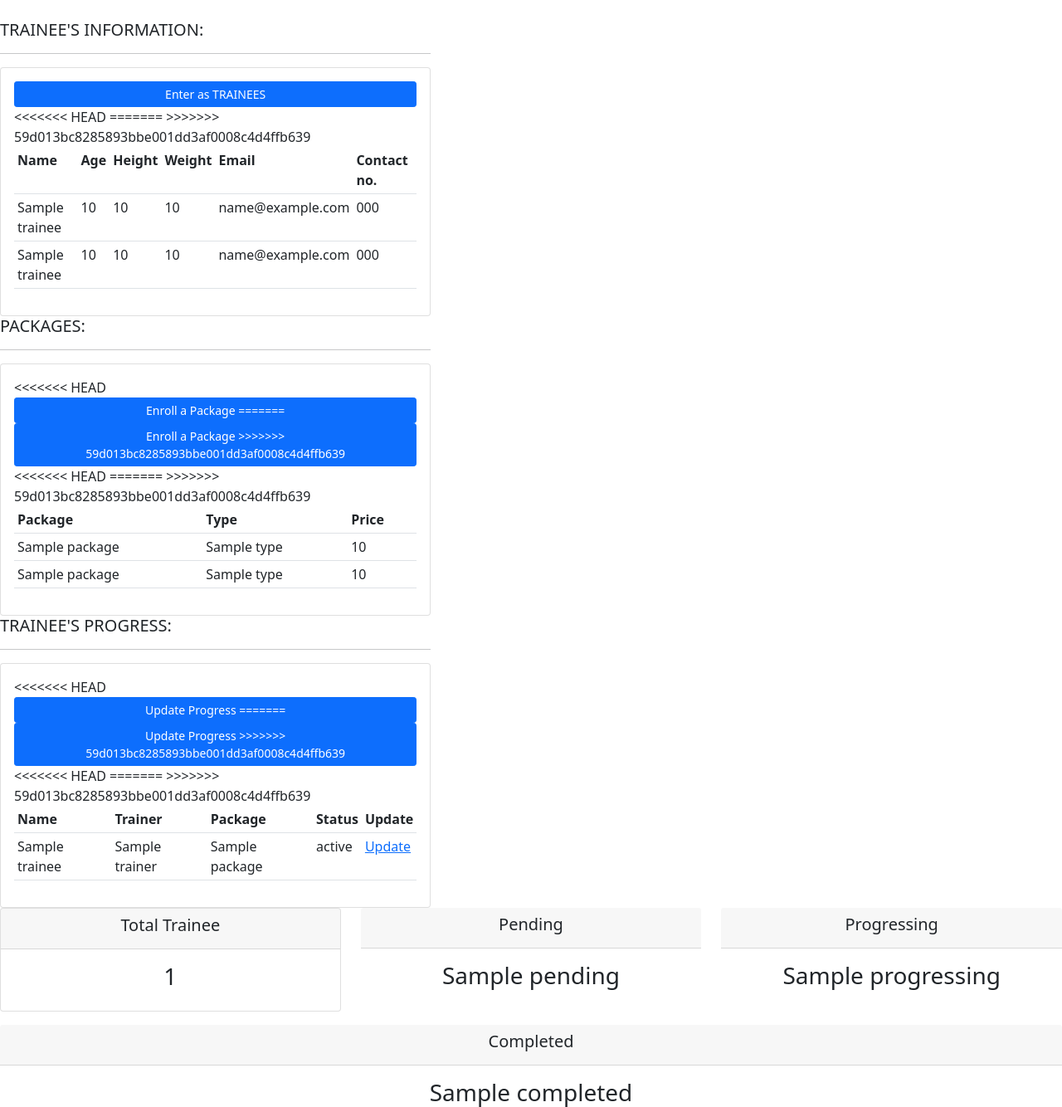
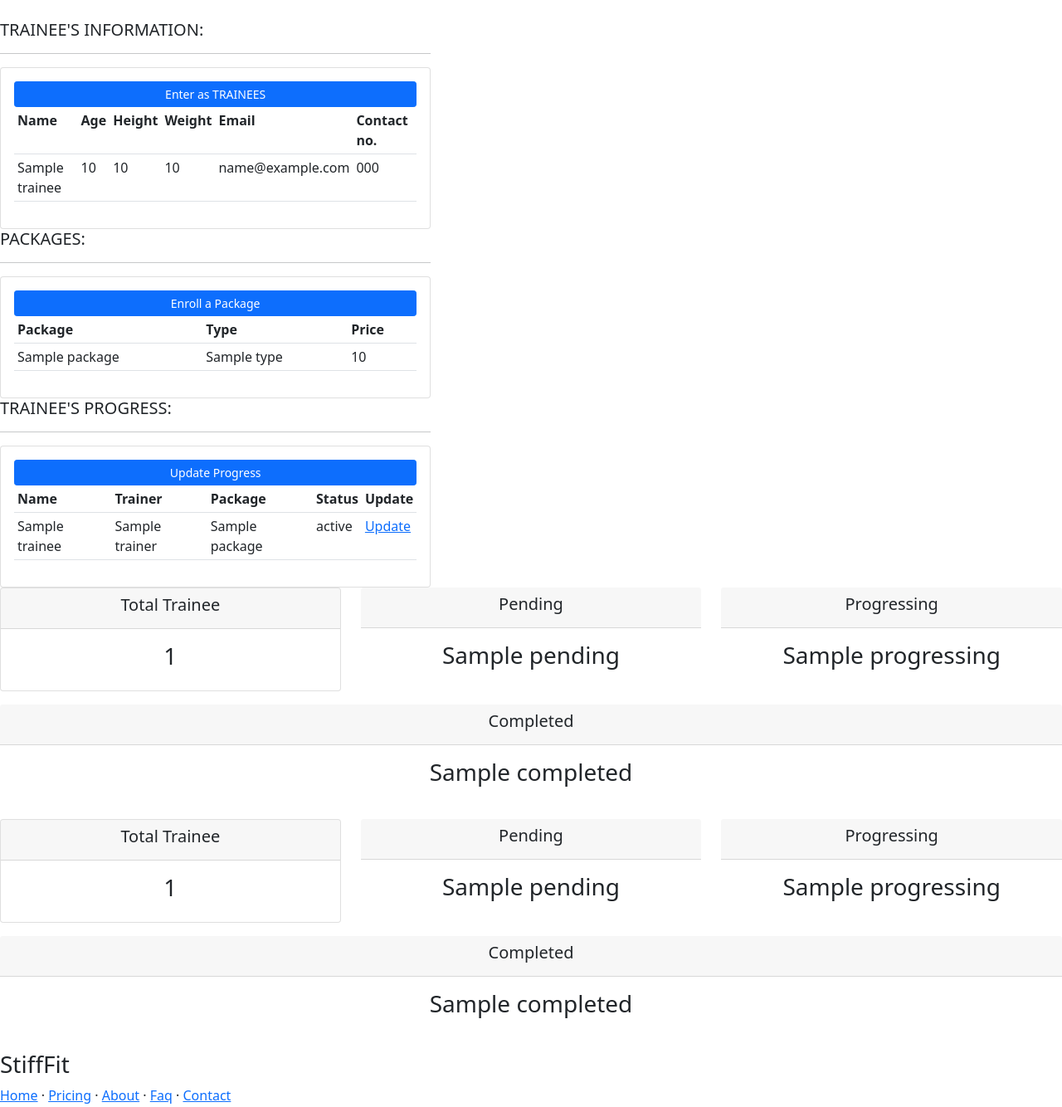
Before and after one commit to MarwaNurtaj/StiffFit, a Django app: template stiffFit/gym/templates/gym/trainee.html in a window 1280 px wide. Shown: the part 122-1456 px from the top of the page at 83% size. Run offline with Django 3.2, Linux system fonts and the light colour scheme; the template is opened without the code that fills it: most values are stand-ins (such as "Sample title", 1, 10 or a date in 2020); some libraries are stand-ins or nearby versions; some web fonts are replaced.

Commit message:
merge conflict solved

```diff
--- a/stiffFit/gym/templates/gym/trainee.html
+++ b/stiffFit/gym/templates/gym/trainee.html
@@ -25,7 +25,6 @@
                 </tr>
 
                 {% for i in trainee %}
-<<<<<<< HEAD
                 <tr>
                     <td>{{i.trainee}}</td>
                     <td>{{i.age}}</td>
@@ -34,16 +33,6 @@
                     <td>{{i.email}}</td>
                     <td>{{i.phone}}</td>
                 </tr>
-=======
-                    <tr>
-                        <td>{{i.trainee}}</td>
-                        <td>{{i.age}}</td>
-                        <td>{{i.height}}</td>
-                        <td>{{i.weight}}</td>
-                        <td>{{i.email}}</td>
-                        <td>{{i.phone}}</td>
-                    </tr>
->>>>>>> 59d013bc8285893bbe001dd3af0008c4d4ffb639
                 {% endfor%}
 
             </table>
@@ -56,18 +45,13 @@
         <h5>PACKAGES:</h5>
         <hr>
         <div class="card card-body">
-<<<<<<< HEAD
             <a class="btn btn-primary btn-sm btm-block" href="">Enroll a Package
-=======
-            <a class="btn btn-primary btn-sm btm-block"href="">Enroll a Package
->>>>>>> 59d013bc8285893bbe001dd3af0008c4d4ffb639
             </a>
             <table class="table table-sm">
                 <tr>
                     <th>Package</th>
                     <th>Type</th>
                     <th>Price</th>
-<<<<<<< HEAD
                 </tr>
 
                 {% for i in package %}
@@ -76,16 +60,6 @@
                     <td>{{i.type}}</td>
                     <td>{{i.price}}</td>
                 </tr>
-=======
-                </tr>
-
-                {% for i in package %}
-                    <tr>
-                        <td>{{i.package}}</td>
-                        <td>{{i.type}}</td>
-                        <td>{{i.price}}</td>
-                    </tr>
->>>>>>> 59d013bc8285893bbe001dd3af0008c4d4ffb639
                 {% endfor%}
 
             </table>
@@ -99,11 +73,7 @@
         <h5>TRAINEE'S PROGRESS:</h5>
         <hr>
         <div class="card card-body">
-<<<<<<< HEAD
             <a class="btn btn-primary btn-sm btm-block" href="">Update Progress
-=======
-            <a class="btn btn-primary btn-sm btm-block"href="">Update Progress
->>>>>>> 59d013bc8285893bbe001dd3af0008c4d4ffb639
             </a>
             <table class="table table-sm">
                 <tr>
@@ -122,11 +92,7 @@
                     <td>{{i.status}}</td>
                     <td><a href="">Update</a></td>
                 </tr>
-<<<<<<< HEAD
                 {% endfor%}
-=======
-            {% endfor%}
->>>>>>> 59d013bc8285893bbe001dd3af0008c4d4ffb639
 
             </table>
         </div>
```
